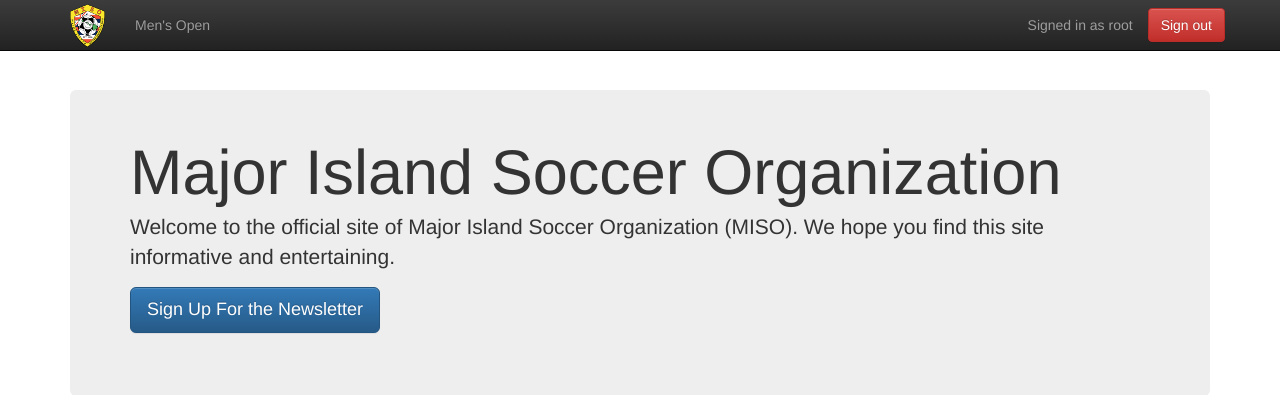
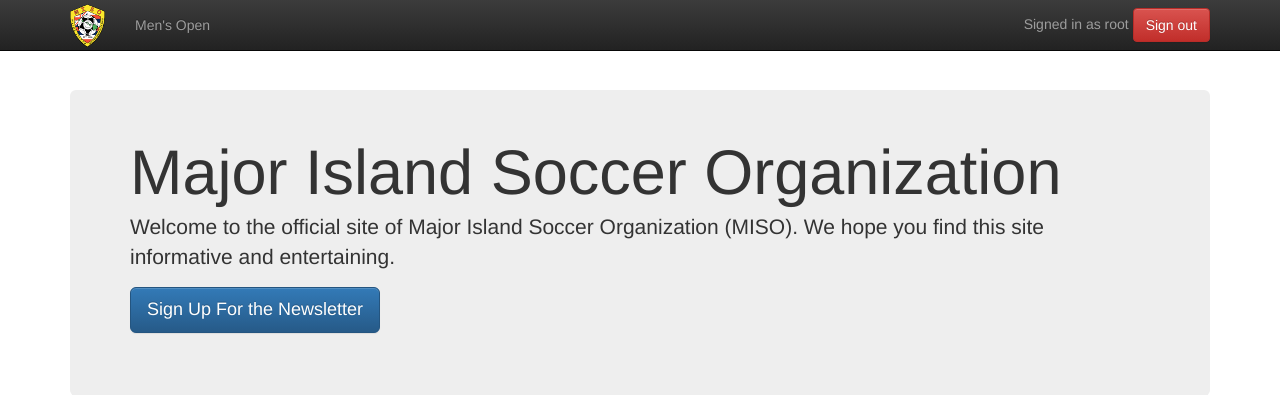
Before and after one commit to tammolaube/soccer-island, a Django app: page / in a window 1280 px wide. Shown: the top 395 px of the page. Run offline with Django 3.2, Linux system fonts and the light colour scheme; a user stored in the database is signed in; data comes from the database, SQL or seed files in the repository; some libraries are stand-ins or nearby versions.

Commit message:
fixed issue with sign-out button in web-kit browsers

```diff
--- a/soccer_island/stats/static/css/main.css
+++ b/soccer_island/stats/static/css/main.css
@@ -49,6 +49,10 @@ div.delete-checkbox div.form-group, div.delete-checkbox div.checkbox {
   margin-top: 0;
   margin-bottom: 0;
 }
+p.signed-in {
+  margin-top: 0px;
+  margin-bottom: 0px;
+}
 .form-signin
 {
     max-width: 330px;
--- a/soccer_island/stats/templates/navigation.html
+++ b/soccer_island/stats/templates/navigation.html
@@ -65,12 +65,12 @@
       </ul>
       <div class="nav navbar-nav navbar-right">
         {% if user.is_authenticated %}
-          <p class="navbar-text">
+          <p class="navbar-text signed-in">
             Signed in as {{ user }}
+            <a href="{% url 'logout' %}?next={{ request.get_full_path }}" type="button" class="btn btn-danger navbar-btn">
+              Sign out
+            </a>
           </p>
-          <a href="{% url 'logout' %}?next={{ request.get_full_path }}" type="button" class="btn btn-danger navbar-btn">
-            Sign out
-          </a>
         {% else %}
           <p class="navbar-text">
           <a href="{% url 'login' %}?next={{ request.get_full_path }}" class="navbar-link">
```
